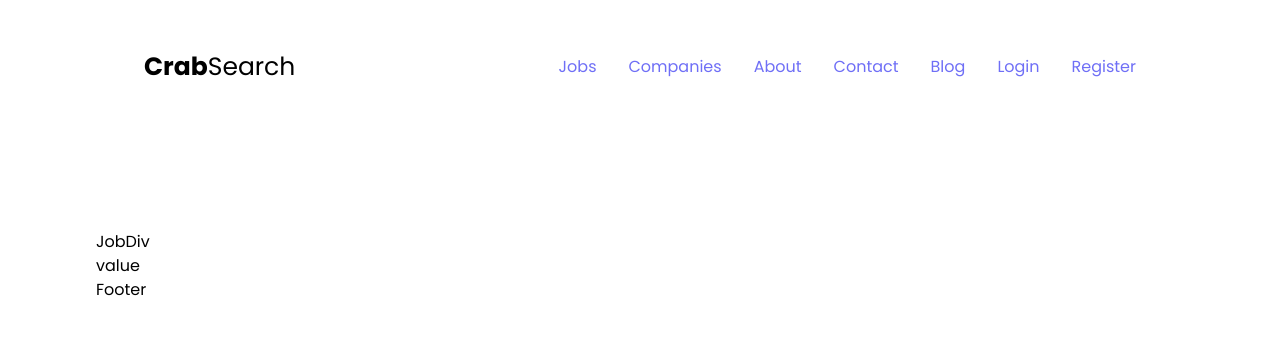
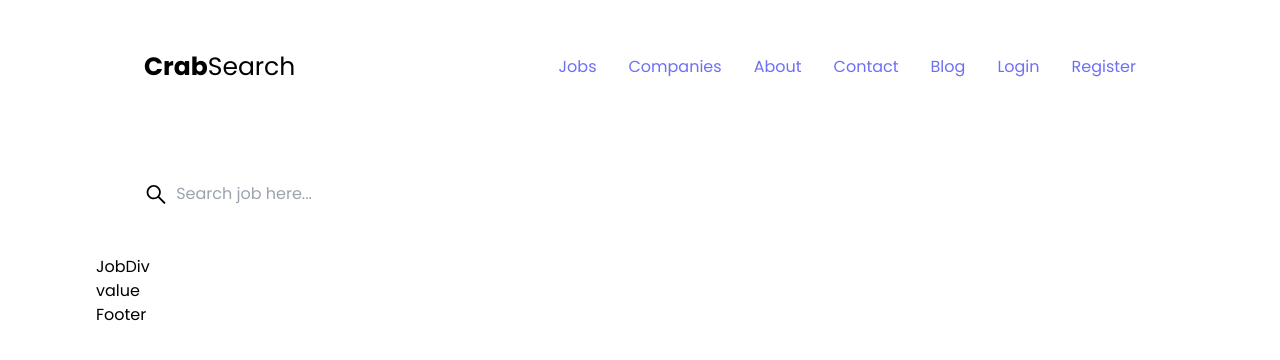
Before and after one commit to alexander784/Mboka, a React (Create React App) app: page / in a window 1280 px wide. Shown: the top 360 px of the page. Built offline with nearby package versions, Linux system fonts and the light colour scheme.

Commit message:
Structure search input

```diff
--- a/src/components/searchdiv/Search.js
+++ b/src/components/searchdiv/Search.js
@@ -1,11 +1,15 @@
-import React from 'react'
+import React from 'react';
+import { AiOutlineSearch } from "react-icons/ai";
 
 const Search = () => {
   return (
-    <div className='searchDiv grid gp-10 bg greish rounded-[18px] p-[3rem]'>
+    <div className='searchDiv grid gp-10 bg-greyish rounded-[18px] p-[3rem]'>
       <form action='firstDiv flex justify-between items-center rounded-[8x] gap-
       [10px] bg-white p-5 shadow-greish-700'>
         <div className='flex gap-2 items-center'>
+        <AiOutlineSearch className='text-[25px] icon '/>
+        <input type='text' className='bg-transparent text-blue-500
+        focus:outline-none w-[100%]' placeholder='Search job here...'/>
 
         </div>
 
```
